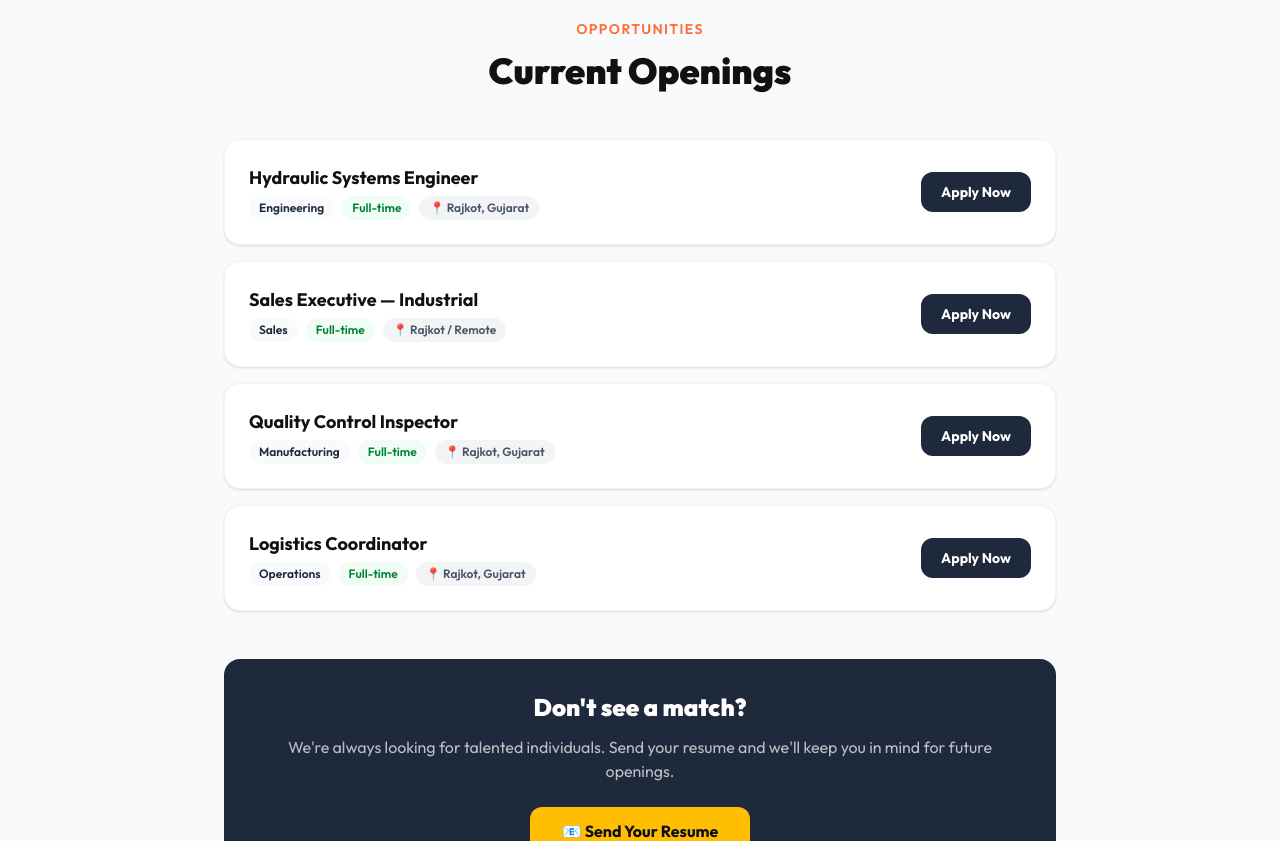
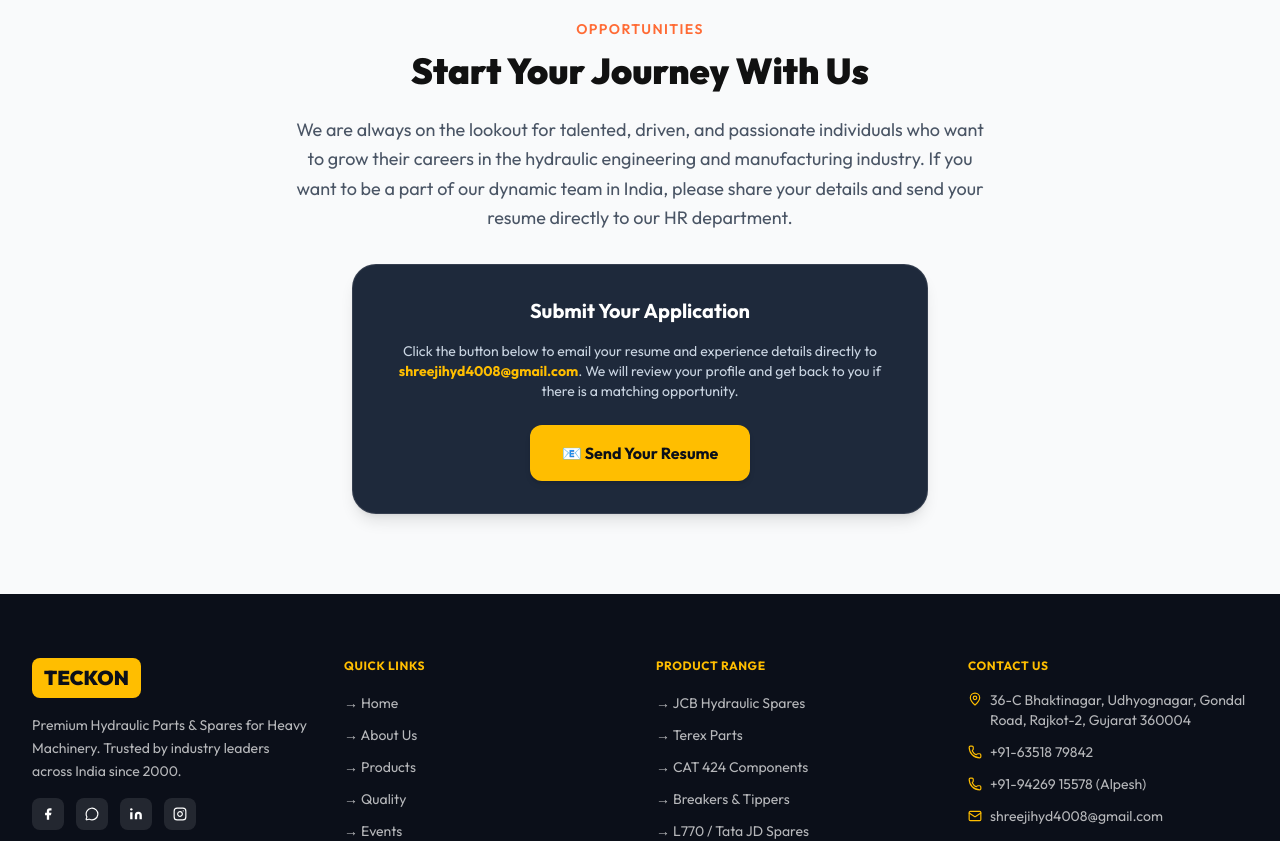
Before and after one commit to DishenMakwana/teckon, a Next.js app: page /careers in a window 1280 px wide. Shown: the part 980-1821 px from the top of the page. Built offline with nearby package versions, Linux system fonts and the light colour scheme.

Commit message:
refactor: remove static job listings and replace with general career inquiry call-to-action

```diff
--- a/src/app/careers/page.tsx
+++ b/src/app/careers/page.tsx
@@ -13,13 +13,6 @@
   { icon: "🚀", title: "Growth Mindset", desc: "We invest in our people's professional development and continuous learning." },
   { icon: "🤝", title: "Collaborative Culture", desc: "Work alongside experienced hydraulic engineers and industry experts." },
   { icon: "🏆", title: "Reward Excellence", desc: "Competitive compensation and recognition for outstanding performance." },
-];
-
-const openings = [
-  { title: "Hydraulic Systems Engineer", dept: "Engineering", type: "Full-time", location: "Rajkot, Gujarat" },
-  { title: "Sales Executive — Industrial", dept: "Sales", type: "Full-time", location: "Rajkot / Remote" },
-  { title: "Quality Control Inspector", dept: "Manufacturing", type: "Full-time", location: "Rajkot, Gujarat" },
-  { title: "Logistics Coordinator", dept: "Operations", type: "Full-time", location: "Rajkot, Gujarat" },
 ];
 
 export default function CareersPage() {
@@ -58,46 +51,22 @@
         </div>
       </section>
 
-      {/* Open Positions */}
+      {/* Career Opportunities */}
       <section className="py-20 bg-gray-50">
-        <div className="max-w-4xl mx-auto px-4 sm:px-6 lg:px-8">
-          <div className="text-center mb-12">
-            <span className="text-[#FF6B35] font-semibold text-sm uppercase tracking-widest mb-3 block">Opportunities</span>
-            <h2 className="text-4xl font-black text-[#111111]">Current Openings</h2>
-          </div>
-
-          <div className="flex flex-col gap-4 mb-12">
-            {openings.map((job) => (
-              <div key={job.title} className="bg-white rounded-2xl p-6 border border-gray-100 shadow-sm hover:shadow-md hover:border-teckon-blue transition-all">
-                <div className="flex flex-col sm:flex-row sm:items-center justify-between gap-3">
-                  <div>
-                    <h3 className="font-bold text-[#111111] text-lg mb-1">{job.title}</h3>
-                    <div className="flex flex-wrap gap-2">
-                      <span className="bg-slate-50 text-teckon-blue text-xs font-semibold px-2.5 py-1 rounded-full">{job.dept}</span>
-                      <span className="bg-green-50 text-green-700 text-xs font-semibold px-2.5 py-1 rounded-full">{job.type}</span>
-                      <span className="bg-gray-100 text-gray-600 text-xs font-semibold px-2.5 py-1 rounded-full">📍 {job.location}</span>
-                    </div>
-                  </div>
-                  <a
-                    href="mailto:shreejihyd4008@gmail.com?subject=Job Application — Teckon"
-                    className="shrink-0 bg-teckon-blue text-white font-bold px-5 py-2.5 rounded-xl text-sm hover:bg-[#FFBE00] hover:text-[#0B0F19] transition-colors"
-                  >
-                    Apply Now
-                  </a>
-                </div>
-              </div>
-            ))}
-          </div>
-
-          {/* General CTA */}
-          <div className="bg-teckon-blue rounded-2xl p-8 text-center">
-            <h3 className="text-2xl font-black text-white mb-3">Don&apos;t see a match?</h3>
-            <p className="text-white/70 mb-6">
-              We&apos;re always looking for talented individuals. Send your resume and we&apos;ll keep you in mind for future openings.
+        <div className="max-w-3xl mx-auto px-4 sm:px-6 lg:px-8 text-center">
+          <span className="text-[#FF6B35] font-semibold text-sm uppercase tracking-widest mb-3 block">Opportunities</span>
+          <h2 className="text-4xl font-black text-[#111111] mb-6">Start Your Journey With Us</h2>
+          <p className="text-gray-600 text-lg leading-relaxed mb-8">
+            We are always on the lookout for talented, driven, and passionate individuals who want to grow their careers in the hydraulic engineering and manufacturing industry. If you want to be a part of our dynamic team in India, please share your details and send your resume directly to our HR department.
+          </p>
+          <div className="inline-block bg-teckon-blue rounded-3xl p-8 border border-white/10 shadow-lg max-w-xl mx-auto w-full">
+            <h3 className="text-xl font-bold text-white mb-4">Submit Your Application</h3>
+            <p className="text-slate-300 text-sm mb-6">
+              Click the button below to email your resume and experience details directly to <strong className="text-[#FFBE00]">shreejihyd4008@gmail.com</strong>. We will review your profile and get back to you if there is a matching opportunity.
             </p>
             <a
               href="mailto:shreejihyd4008@gmail.com?subject=Resume%20Submission%20—%20Teckon%20Quality%20Spares"
-              className="inline-block bg-[#FFBE00] text-[#0B0F19] font-bold px-8 py-3 rounded-xl hover:bg-white transition-colors"
+              className="inline-flex items-center gap-2 bg-[#FFBE00] text-[#0B0F19] font-bold px-8 py-4 rounded-xl hover:bg-white hover:text-teckon-blue transition-colors text-base shadow-md"
             >
               📧 Send Your Resume
             </a>
```
